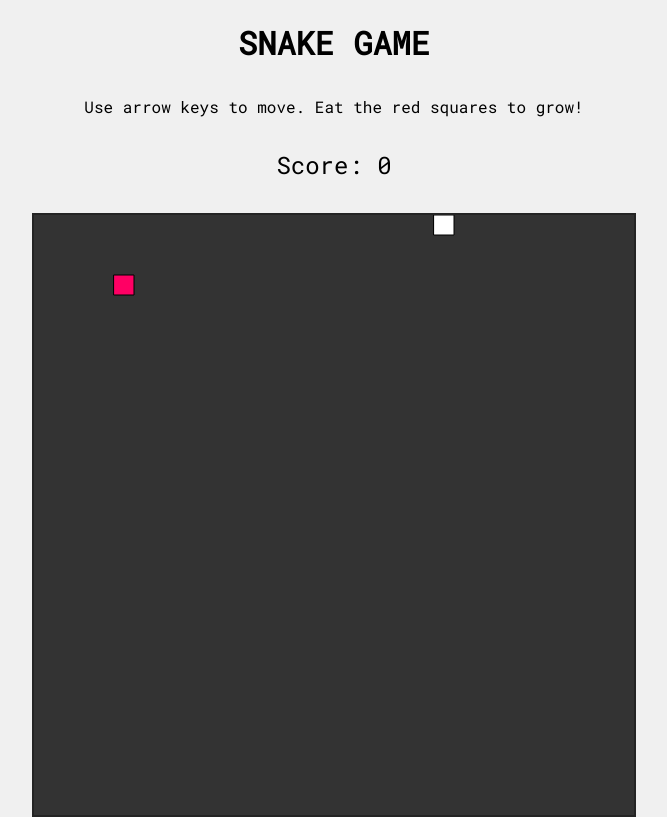
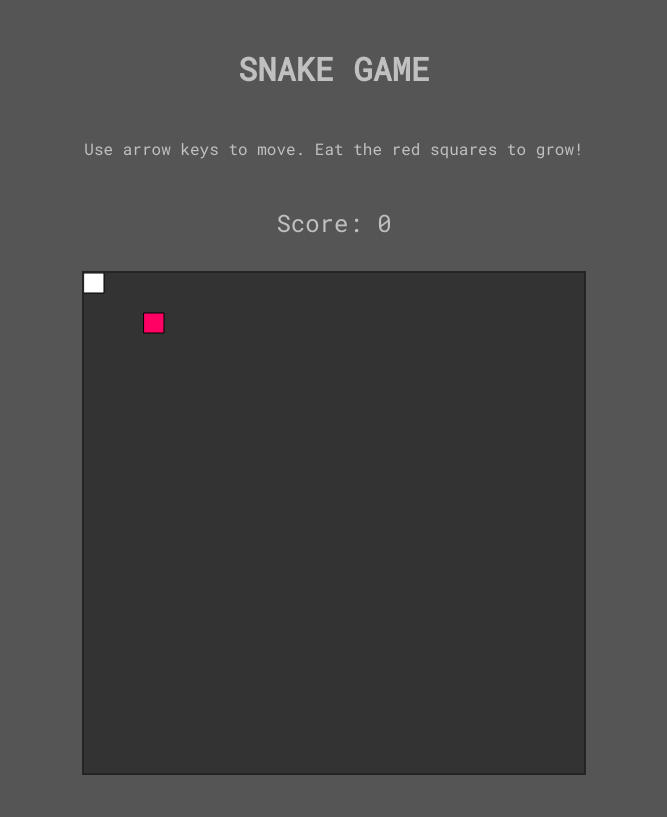
Before and after one commit to sammi-turner/Snake-Game, a website built with Vite: page index.html in a window 1280 px wide. Shown: the whole page, without its empty margins (306-973 px from the left). Built offline with nearby package versions, Linux system fonts and the light colour scheme.

Commit message:
Add files via upload

```diff
--- a/index.html
+++ b/index.html
@@ -10,7 +10,9 @@
   <body>
     <div id="game-container">
       <h1>SNAKE GAME</h1>
-      <p>Use arrow keys to move. Eat the red squares to grow!</p>
+      <div id="top">
+        <p>Use arrow keys to move. Eat the red squares to grow!</p>
+      </div>
       <div id="score">Score: 0</div>
     </div>
     <script type="module" src="/src/main.js"></script>
--- a/src/main.js
+++ b/src/main.js
@@ -11,16 +11,16 @@ new p5(sketch => {
 
   function setCanvasSize() {
     if (window.innerWidth >= 1200) {
-      canvasSize = 600;
+      canvasSize = Math.min(500, window.innerWidth - 50);
       scale = 20;
     } else if (window.innerWidth >= 992) {
-      canvasSize = 500;
+      canvasSize = Math.min(450, window.innerWidth - 50);
       scale = 20;
     } else if (window.innerWidth >= 768) {
-      canvasSize = 400;
+      canvasSize = Math.min(350, window.innerWidth - 50);
       scale = 15;
     } else {
-      canvasSize = Math.min(400, window.innerWidth - 30);
+      canvasSize = Math.min(300, window.innerWidth - 50);
       scale = 10;
     }
   }
--- a/src/style.css
+++ b/src/style.css
@@ -5,7 +5,7 @@ body {
   min-height: 100vh;
   margin: 0;
   font-family: 'Roboto Mono', 'Courier New', Courier, monospace;
-  background-color: #f0f0f0;
+  background-color: #555;
 }
 
 #game-container {
@@ -23,16 +23,23 @@ canvas {
 }
 
 h1 {
+  color: #c0c0c0;
   font-size: 2rem;
   margin-bottom: 1rem;
 }
 
 p {
+  color: #c0c0c0;
   font-size: 1rem;
   margin-bottom: 2rem;
 }
 
+#top {
+  padding: 1rem;
+}
+
 #score {
+  color: #c0c0c0;
   font-size: 1.5rem;
   margin-bottom: 2rem;
 }
```
